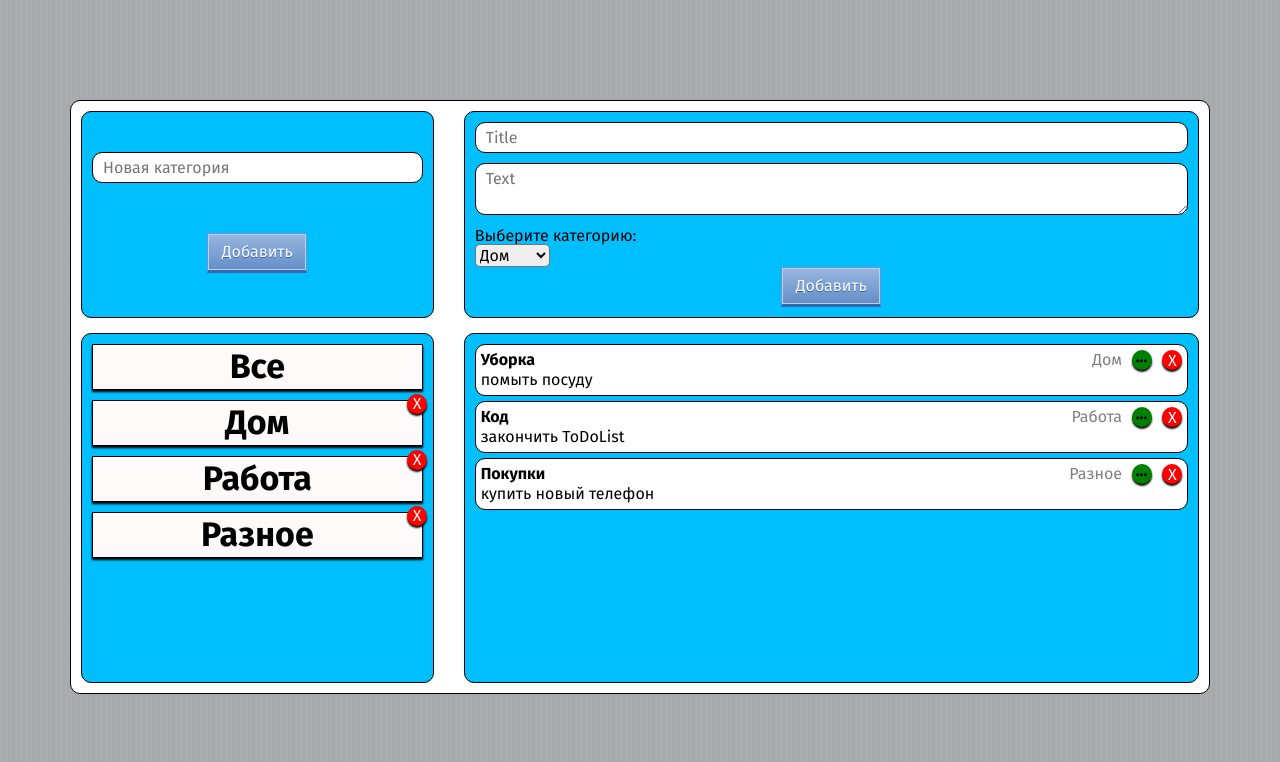
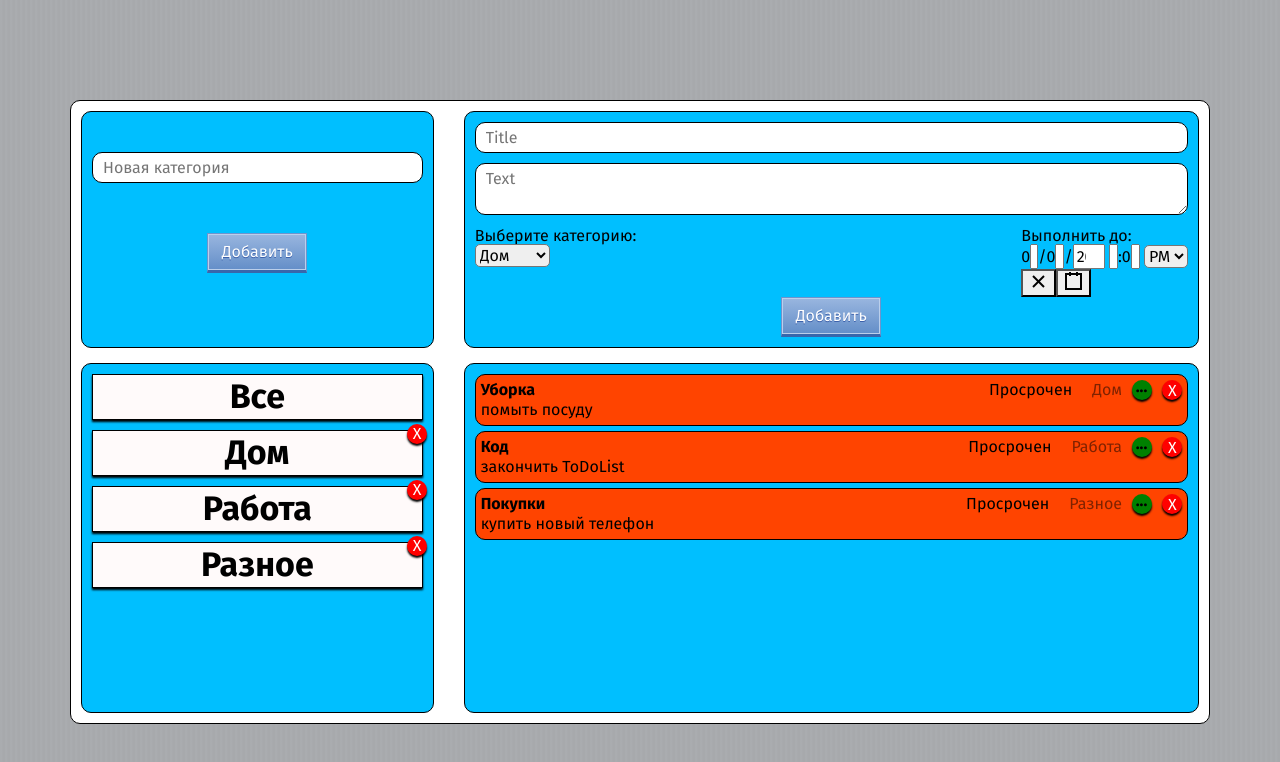
Before and after one commit to NikeByNike/ToDoList, a React app: page / in a window 1280 px wide. Built offline with nearby package versions, Linux system fonts and the light colour scheme.

Commit message:
time selector

```diff
--- a/package.json
+++ b/package.json
@@ -4,6 +4,7 @@
   "private": true,
   "dependencies": {
     "react": "^16.4.2",
+    "react-datetime-picker": "^2.1.1",
     "react-dom": "^16.4.2",
     "react-flip-move": "^3.0.2",
     "react-redux": "5.0.7",
--- a/src/ToDoList/FormList.js
+++ b/src/ToDoList/FormList.js
@@ -1,7 +1,11 @@
 import React, {Component} from 'react';
 import {connect} from 'react-redux';
+import DateTimePicker from 'react-datetime-picker'
 
 class FormList extends Component {
+  state = {
+    date: new Date(),
+  };
 
   listItem(e) {
     e.preventDefault();
@@ -12,12 +16,15 @@ class FormList extends Component {
         title: this.inputTitle.value.trim(),
         text: this.inputText.value.trim(),
         cat_id: parseInt(this.selectOption.value, 10),
+        date: this.state.date,
       };
       this.props.addListItem(ListItem);
       this.inputTitle.value = '';
       this.inputText.value = '';
     }
   }
+
+  onChange = date => this.setState({date});
 
   render() {
     return (
@@ -35,6 +42,7 @@ class FormList extends Component {
             }}
                       cols="40" rows="2" placeholder="Text"/>
           </div>
+          <div className="formList_selectors">
             <div>
               <label htmlFor="select-choice">Выберите категорию:</label><br/>
               <select ref={category => {
@@ -45,6 +53,15 @@ class FormList extends Component {
                   <option key={item.id} value={item.id}>{item.name}</option>
                 ))}
               </select>
+            </div>
+            <div>
+              Выполнить до:<br/>
+              <DateTimePicker
+                onChange={this.onChange}
+                value={this.state.date}
+                showLeadingZeros={true}
+              />
+            </div>
           </div>
           <div>
             <input type="submit" value="Добавить"/>
--- a/src/ToDoList/List.js
+++ b/src/ToDoList/List.js
@@ -29,7 +29,7 @@ class List extends Component {
               (this.props.choice === items[id].cat_id
                 || this.props.choice === 0) && (
                 <li key={id}>
-                  <div>
+                  <div className={items[id].date < new Date() ? "red" : null}>
                     <button className="deleteBtn"
                             onClick={() => this.deleteItem(id)}/>
                     <button className="editBtn"
@@ -37,6 +37,11 @@ class List extends Component {
                     <span>
                       {category[items[id].cat_id]}
                     </span>
+                    {items[id].date < new Date() ?
+                      <span className="death_time">
+                        Просрочен
+                      </span>
+                    : null}
                     <h4>
                       {items[id].title}
                     </h4>
--- a/src/main.css
+++ b/src/main.css
@@ -78,6 +78,18 @@ body {
   background-image: -webkit-gradient(linear, left top, right top, color-stop(0.34, rgba(230, 237, 241, 0.05)), color-stop(0.67, rgba(230, 237, 241, 0)));
   -webkit-background-size: 5px 5px;
   padding-top: 100px; }
+
+.toDoList_list li > div.red {
+  background-color: #ff4400;
+}
+
+.toDoList_list li > div > span.death_time {
+  color: #000000;
+}
+
+.formList_selectors {
+  display: flex;
+  justify-content: space-between;}
 
 .modal {
   display: block!important;
--- a/src/redusers/listState.js
+++ b/src/redusers/listState.js
@@ -4,16 +4,19 @@ const initialState = {
       title: 'Уборка',
       text: 'помыть посуду',
       cat_id: 1,
+      date: null,
     },
     2: {
       title: 'Код',
       text: 'закончить ToDoList',
       cat_id: 2,
+      date: null,
     },
     3: {
       title: 'Покупки',
       text: 'купить новый телефон',
       cat_id: 3,
+      date: null,
     },
   },
   choice: 0,
```
Lines whose indentation alone changed are shown as unchanged.
